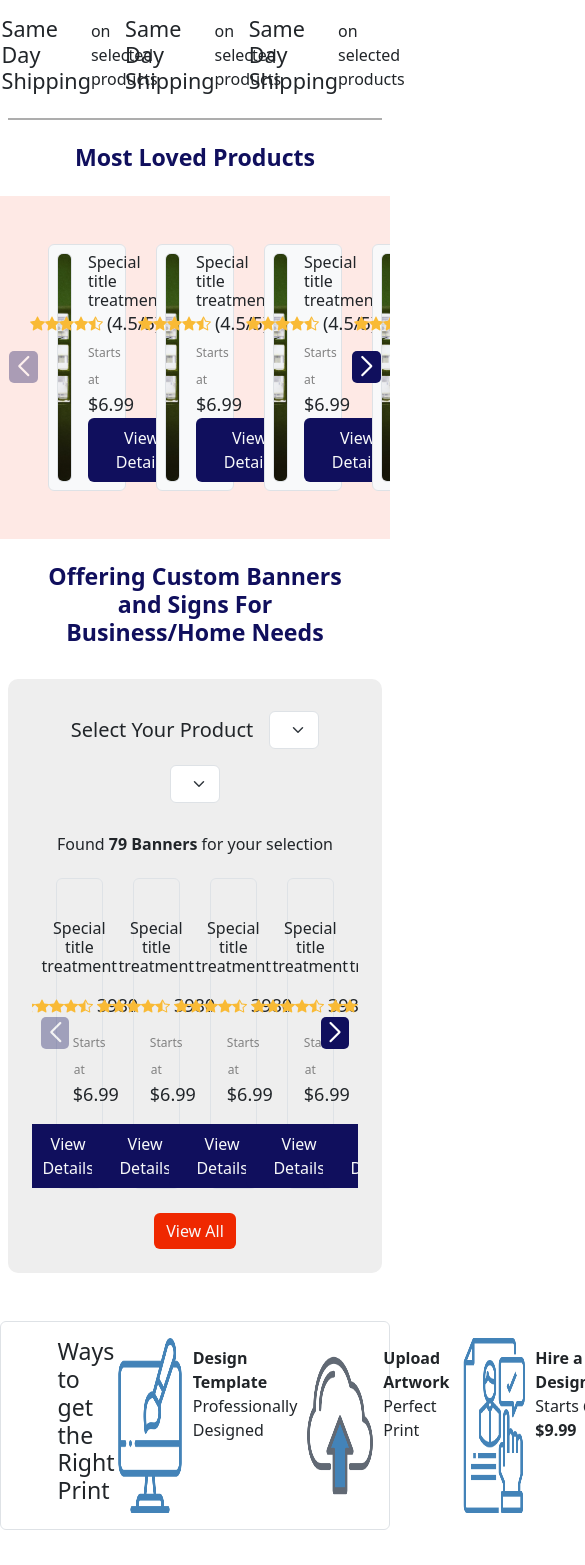
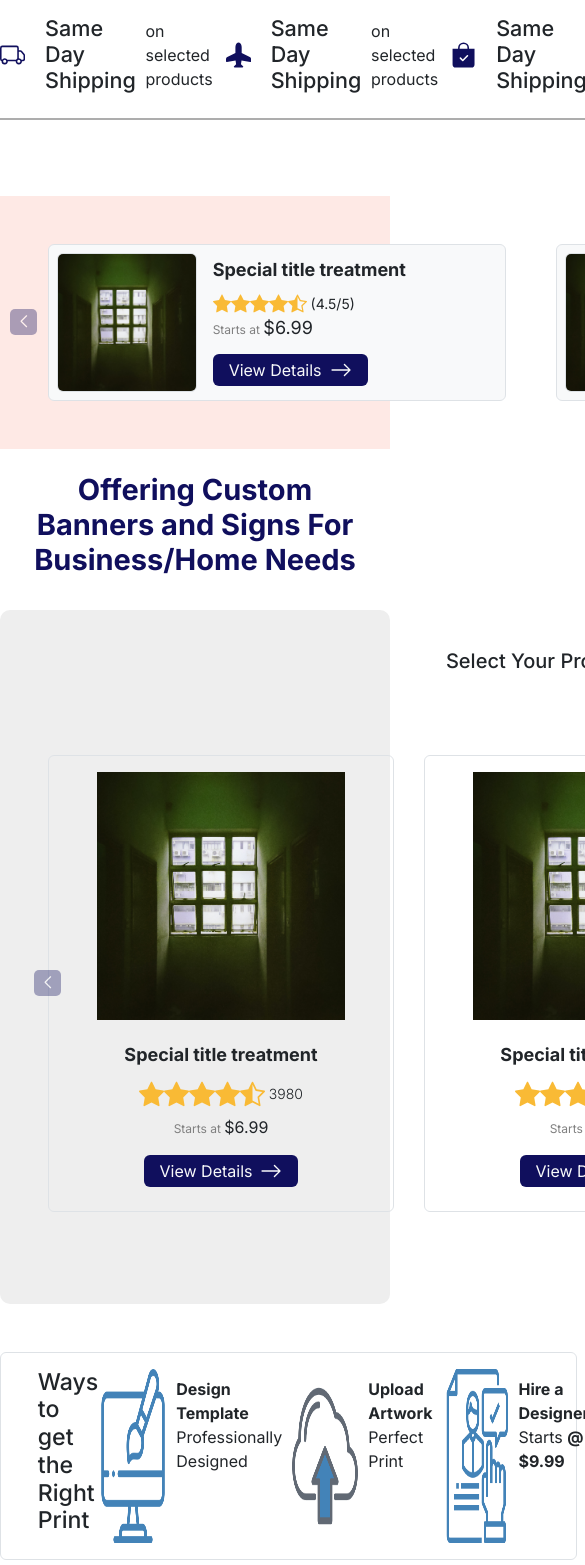
Before and after one commit to ayushhh1108/BannersBuz, a React (Create React App) app: page / in a window 390 px wide. Shown: the part 432-1997 px from the top of the page, 585 px wide, since content can reach past the window. Built offline with nearby package versions, Linux system fonts and the light colour scheme.

Commit message:
add Home page changes

```diff
--- a/public/index.html
+++ b/public/index.html
@@ -8,6 +8,9 @@
   <meta name="theme-color" content="#000000" />
   <meta name="description" content="Web site created using create-react-app" />
   <link rel="apple-touch-icon" href="%PUBLIC_URL%/logo192.png" />
+  <link rel="preconnect" href="https://fonts.googleapis.com">
+  <link rel="preconnect" href="https://fonts.gstatic.com" crossorigin>
+  <link href="https://fonts.googleapis.com/css2?family=Inter:wght@100;200;300;400;500;600;700;800;900&display=swap" rel="stylesheet">
   <link rel="manifest" href="%PUBLIC_URL%/manifest.json" />
   <title>BannerWeb</title>
   <link rel="stylesheet" href="https://cdn.jsdelivr.net/npm/bootstrap@4.0.0/dist/css/bootstrap.min.css"
--- a/src/components/Footer/index.js
+++ b/src/components/Footer/index.js
@@ -5,7 +5,7 @@ import SecurityBudgeFooter from "../SecurityBudgeFooter";
 
 const Footer = () => {
   return (
-    <div className="container mw-100 m-0 p-0">
+    <div className="container mw-100 m-0 p-0 w-cm mx-auto">
       <footer className=" text-center text-lg-start  w-100 ">
         <div className="container mw-100 p-4 pb-0">
           <div className="row my-4 justify-content-between">
--- a/src/components/RightArrowBTN/index.js
+++ b/src/components/RightArrowBTN/index.js
@@ -5,16 +5,19 @@ const RightArrowbtn = ({ text }) => {
   return (
     <a
       href="#"
-      className="d-flex card-title align-items-center px-4 rounded py-2 justify-content-around w-fit-content text-light bg-blue-btn"
+      className="d-flex card-title align-items-center px-3 rounded py-1 justify-content-around w-fit-content text-light bg-blue-btn"
     >
-      <span className="pr-2">{text}</span> <RightSideArrowIcon />
+      <span className="pr-2 f-size-16">{text}</span> <RightSideArrowIcon />
     </a>
   );
 };
 
 const OrangeButton = ({ text }) => {
   return (
-    <Button variant="outline-primary outline-primary bg-orange border-0 py-1 text-light">
+    <Button
+      variant="outline-primary outline-primary bg-orange border-0 text-light"
+      style={{ padding: "10px 20px" }}
+    >
       {text}
     </Button>
   );
--- a/src/components/SecoundLast/index.js
+++ b/src/components/SecoundLast/index.js
@@ -1,13 +1,27 @@
 import React from "react";
 import "../../css/style.css";
 import { Button, Form } from "react-bootstrap";
-const SubscribeSection = ({upperLineNone}) => {
+const SubscribeSection = ({ upperLineNone }) => {
   return (
-    <container className="w-100 text-center d-flex align-items-center justify-content-evenly p-3 Subscribe-box" style={{backgroundColor:"#4383b8",color:"white"}}>
-    <p className="w-33">Subscribe to our newsletter and get 20% OFF on Your First Order + Free Shipping.</p>
-    <Form.Control type="text" className="w-45 height-fitcontant" placeholder="Normal text" />
-    <Button variant="light" className="height-fitcontant px-2 my-2">SUBSCRIBE</Button>
-  </container>
+    <div
+      className="w-100 text-center "
+      style={{ backgroundColor: "#4383b8", color: "white" }}
+    >
+      <div className="w-100 text-center d-flex align-items-center justify-content-evenly p-3 Subscribe-box w-cm">
+        <p className="w-33">
+          Subscribe to our newsletter and get 20% OFF on Your First Order + Free
+          Shipping.
+        </p>
+        <Form.Control
+          type="text"
+          className="w-45 height-fitcontant"
+          placeholder="Normal text"
+        />
+        <Button variant="light" className="height-fitcontant px-2 my-2">
+          SUBSCRIBE
+        </Button>
+      </div>
+    </div>
   );
 };
 
--- a/src/components/Slider/SliderCard.js
+++ b/src/components/Slider/SliderCard.js
@@ -14,14 +14,13 @@ import { RightArrowbtn } from "../RightArrowBTN";
 const SliderCard = () => {
   const [array, setArray] = useState([1, 2, 3, 4, 4, 5, 6, 7, 8, 9]);
   return (
-    <>
+    <div className="w-100" style={{ backgroundColor: "#ef28001a" }}>
       <Swiper
         slidesPerView={3}
-        spaceBetween={30}
+        spaceBetween={50}
         navigation={true}
         modules={[Pagination, Navigation]}
-        className="mySwiper p-5 height-fitcontant"
-        style={{ backgroundColor: "#ef28001a" }}
+        className="mySwiper p-5 height-fitcontant w-cm"
       >
         {array.map((i) => (
           <SwiperSlide>
@@ -31,7 +30,7 @@ const SliderCard = () => {
                   <img src={cardImg} alt="card-img" />
                 </div>
                 <div className="d-flex flex-wrap align-items-center pl-3 w-75">
-                  <h5 className="card-title text-left mb-0">
+                  <h5 className="card-title text-left mb-0 f-size-18 fw-bold">
                     Special title treatment
                   </h5>
                   <div className="w-100">
@@ -41,10 +40,57 @@ const SliderCard = () => {
                       <img src={star} alt="star" />
                       <img src={star} alt="star" />
                       <img src={halfstar} alt="star" />
-                      <span className="ms-1">(4.5/5)</span>
+                      <span className="ms-1 f-size-14">(4.5/5)</span>
                     </div>
                     <Card.Text className="text-left">
                       <span className="test-dec">Starts at </span>$6.99
+                    </Card.Text>
+                  </div>
+                  <RightArrowbtn text={"View Details"} />
+                </div>
+              </div>
+            </div>
+          </SwiperSlide>
+        ))}
+      </Swiper>
+    </div>
+  );
+};
+
+const VerticalImgCardSlider = () => {
+  const array = [1, 2, 3, 4, 4, 5, 6, 7, 8, 9];
+  return (
+    <>
+      <Swiper
+        slidesPerView={4}
+        spaceBetween={30}
+        navigation={true}
+        modules={[Pagination, Navigation]}
+        className="mySwiper p-4"
+        style={{ height: "fit-content" }}
+      >
+        {array.map((i) => (
+          <SwiperSlide style={{ height: "fit-content" }}>
+            <div className="col-sm-12 rounded border p-0">
+              <div className="card-body d-flex flex-wrap justify-content-center">
+                <div className="img-container w-100 px-5 py-3">
+                  <img src={cardImg} alt="card-img" />
+                </div>
+                <div className="pb-4 d-flex flex-wrap align-items-center w-100 justify-content-center">
+                  <h5 className="card-title text-center mb-0 p-2 f-size-18 fw-bold">
+                    Special title treatment
+                  </h5>
+                  <div className="w-100 p-2">
+                    <div className="d-flex align-items-center justify-content-center w-50 mx-auto">
+                      <img src={star} alt="star" />
+                      <img src={star} alt="star" />
+                      <img src={star} alt="star" />
+                      <img src={star} alt="star" />
+                      <img src={halfstar} alt="star" />
+                      <span className="ms-1 font-weight-light f-size-14">3980</span>
+                    </div>
+                    <Card.Text className="text-center p-2 f-size-16">
+                      <span className="test-dec ">Starts at </span>$6.99
                     </Card.Text>
                   </div>
                   <RightArrowbtn text={"View Details"} />
@@ -58,46 +104,21 @@ const SliderCard = () => {
   );
 };
 
-const VerticalImgCardSlider = () => {
+const OnHBorderBtnCardSlider = ({ secound }) => {
   const array = [1, 2, 3, 4, 4, 5, 6, 7, 8, 9];
   return (
     <>
       <Swiper
         slidesPerView={4}
-        spaceBetween={30}
+        spaceBetween={55}
         navigation={true}
         modules={[Pagination, Navigation]}
-        className="mySwiper p-4"
-        style={{height:"fit-content"}}
+        className="mySwiper p-5 py-5"
+        style={{ height: "fit-content" }}
       >
         {array.map((i) => (
-          <SwiperSlide style={{height:"fit-content"}}>
-            <div className="col-sm-12 rounded border p-0">
-              <div className="card-body d-flex flex-wrap justify-content-center">
-                <div className="img-container w-100 px-5 py-3">
-                  <img src={cardImg} alt="card-img" />
-                </div>
-                <div className="d-flex flex-wrap align-items-center w-100 justify-content-center">
-                  <h5 className="card-title text-center mb-0 p-2">
-                    Special title treatment
-                  </h5>
-                  <div className="w-100 p-2">
-                    <div className="d-flex align-items-center justify-content-center w-50 mx-auto">
-                      <img src={star} alt="star" />
-                      <img src={star} alt="star" />
-                      <img src={star} alt="star" />
-                      <img src={star} alt="star" />
-                      <img src={halfstar} alt="star" />
-                      <span className="ms-1 font-weight-light">3980</span>
-                    </div>
-                    <Card.Text className="text-center p-2">
-                      <span className="test-dec">Starts at </span>$6.99
-                    </Card.Text>
-                  </div>
-                  <RightArrowbtn text={"View Details"} />
-                </div>
-              </div>
-            </div>
+          <SwiperSlide style={{ height: "fit-content" }}>
+            <OnHBorderBtnCard secound={secound} />
           </SwiperSlide>
         ))}
       </Swiper>
@@ -105,26 +126,4 @@ const VerticalImgCardSlider = () => {
   );
 };
 
-const OnHBorderBtnCardSlider = ({secound}) => {
-  const array = [1, 2, 3, 4, 4, 5, 6, 7, 8, 9];
-  return (
-    <>
-      <Swiper
-        slidesPerView={4}
-        spaceBetween={30}
-        navigation={true}
-        modules={[Pagination, Navigation]}
-        className="mySwiper p-5 py-4"
-        style={{height:"fit-content"}}
-      >
-        {array.map((i) => (
-          <SwiperSlide style={{height:"fit-content"}}>
-            <OnHBorderBtnCard secound={secound}/>
-          </SwiperSlide>
-        ))}
-      </Swiper>
-    </>
-  );
-};
-
-export {SliderCard , VerticalImgCardSlider, OnHBorderBtnCardSlider};
+export { SliderCard, VerticalImgCardSlider, OnHBorderBtnCardSlider };
--- a/src/components/header/Header.js
+++ b/src/components/header/Header.js
@@ -298,9 +298,15 @@ const Header = ({ upperLineNone, categoryNone, searchNone }) => {
           )}
         </div>
         <div className="d-none d-md-flex w-20 justify-content-around chat-now-box">
-          <div className="d-flex justify-content-between align-items-center w-50 callUsBox">
+          <div className="d-flex align-items-center w-50 callUsBox">
             <img src={callUs} alt="callUs" className="call-us connect" />
-            <span className="small-sub-text">
+            <span className="small-sub-text ml-3">
+              Chat now
+            </span>
+          </div>
+          <div className="d-flex align-items-center w-50 callUsBox">
+            <img src={callUs} alt="callUs" className="call-us connect" />
+            <span className="small-sub-text ml-3">
               Call us
               <p className="mb-0">800-580-4489</p>
             </span>
--- a/src/components/product-box/index.js
+++ b/src/components/product-box/index.js
@@ -17,7 +17,7 @@ const ProductBox = () => {
   return (
     <div className="w-18 cursor-pointer product-box my-3">
       <div className="border rounded product-img-box">
-        <img src={products} alt="alt" className="w-100" />
+        <img src={products} alt="alt" className="w-100 rounded" />
       </div>
       <p className="text-center py-3 f-size-18 mb-0 product-label">
         Custom Flags
@@ -32,7 +32,7 @@ const OnHBorderBtnCard = ({ secound }) => {
       <div
         className={secound ? "border rounded " : "border rounded card-img-box"}
       >
-        <img src={secound ? product2 : products} alt="alt" className="w-100" />
+        <img src={secound ? product2 : products} alt="alt" className="w-100 rounded" />
       </div>
       <p className="all-titles text-center py-3 px-1 f-size-16 mb-0 product-label">
         Address Labels / Return Address Labels
@@ -46,12 +46,6 @@ const OnHBorderBtnCard = ({ secound }) => {
         className="d-flex card-title w-100 justify-content-center p-3 costomize-text"
       >
         View Details{" "}
-        <img
-          src={rightArrow}
-          alt="right-arrow"
-          className="pl-2 right-arrows"
-          style={{ width: "36px" }}
-        />
       </a>
     </div>
   );
--- a/src/css/style.css
+++ b/src/css/style.css
@@ -7,6 +7,7 @@
 * {
   box-sizing: border-box;
   margin: 0;
+  font-family: 'Inter', sans-serif !important;
 }
 .gap-3 {
   gap: 30px;
@@ -232,7 +233,7 @@ a:hover {
 }
 .w-cm {
   margin: 0px auto;
-  width: 96%;
+  width: 1570px !important;
 }
 .topbar {
   padding-top: 5px;
@@ -505,22 +506,24 @@ a:hover {
 }
 .product-h-box {
   transition: all 0.7s;
-}
-.product-h-box:hover {
   border-radius: 10px;
   overflow: hidden;
   box-shadow: rgba(60, 64, 67, 0.3) 0px 1px 2px 0px,
     rgba(60, 64, 67, 0.15) 0px 2px 6px 2px;
 }
-.product-h-box:hover .card-img-box {
+.costomize-text:hover{
+  color: white;
+  background-color: var(--orange);
+}
+.card-img-box {
   border-bottom: none !important;
 }
-.product-h-box:hover .costomize-text {
+.costomize-text {
   color: white;
   background-color: var(--blue-color);
   margin-top: 15px;
 }
-.product-h-box:hover .right-arrows {
+.right-arrows {
   display: none;
 }
 .design-center-div {
@@ -916,10 +919,10 @@ a:hover {
 
 }
 .mySwiper .swiper-button-prev:after, .mySwiper .swiper-button-next:after{
-  font-size: 20px;
+  font-size: 12px;
   color: white;
   background-color: #100F5D;
-  padding: 6px 9px;
+  padding: 7px 10px;
   border-radius: 5px;
   font-weight: bold;
 }
--- a/src/pages/home.js
+++ b/src/pages/home.js
@@ -99,16 +99,19 @@ const HomePage = () => {
             </div>
           </div>
           <div className="w-100">
-            <h3 className="all-titles text-center mx-auto mt-4 mb-4 w-cm">
+            <h3 className="all-titles text-center mx-auto my-4 w-cm">
               Most Loved Products
             </h3>
             <SliderCard />
           </div>
-          <div className="w-cm">
-            <h3 className="all-titles p-4 mx-auto text-center">
+          <h3
+            className="all-titles p-4 mx-auto text-center"
+            style={{ fontSize: "29px" }}
+          >
             Offering Custom Banners and Signs For Business/Home Needs
           </h3>
-            <div className="select-product-box w-100 d-flex justify-content-center align-items-center p-4 flex-wrap">
+          <div className="w-100 select-product-box">
+            <div className="w-cm w-100 d-flex justify-content-center align-items-center p-4 flex-wrap">
               <h5 className="d-inline m-2">Select Your Product</h5>
               <Form.Select
                 aria-label="Default select example"
@@ -132,13 +135,17 @@ const HomePage = () => {
                 Found <b>79 Banners</b> for your selection
               </h6>
               <VerticalImgCardSlider />
-              <Button variant="outline-primary bg-orange border-0 text-light">
+              <Button
+                variant="outline-primary"
+                style={{ padding: "10px 20px" }}
+                className=" bg-orange border-0 text-light"
+              >
                 View All
               </Button>
             </div>
           </div>
-          <div className="w-100 border rounded my-5">
-            <div className=" w-75 d-flex justify-content-between mx-auto py-3 px-2 ">
+          <div className="w-100 border rounded my-5 w-cm">
+            <div className=" w-90 d-flex justify-content-between mx-auto py-3 px-2 ">
               <h3 className="w-25">Ways to get the Right Print</h3>
               <div className="d-flex align-item-center">
                 <img
@@ -179,18 +186,18 @@ const HomePage = () => {
               </div>
             </div>
           </div>
-          <h3 className="text-center all-titles w-100 mt-3 w-cm">
-            Our Best Sellers
-          </h3>
-          <span className="text-center w-100 sub-gray-text w-cm">
+          <div className="w-100 text-center">
+            <h3 className="text-center all-titles w-100">Our Best Sellers</h3>
+            <span className="text-center w-100 sub-gray-text">
               Boost Sales with Top-Charting Categories
             </span>
+          </div>
           <div className="my-5 d-flex flex-wrap justify-content-around w-cm">
             {arrayOfTen.map((i) => (
               <ProductBox />
             ))}
           </div>
-          <div className="w-100 d-flex justify-content-around poster-box my-4 w-cm">
+          <div className="w-100 d-flex justify-content-around poster-box my-5 w-cm">
             <img
               src={poster1}
               alt="poster"
@@ -208,19 +215,23 @@ const HomePage = () => {
           <span className="text-center w-100 sub-gray-text">
             Explore Our Most Popular Products
           </span>
+          <div className="w-cm">
             <OnHBorderBtnCardSlider />
             <div className="w-100 text-right p-4">
               <OrangeButton text="View All" />
             </div>
+          </div>
           <div
-            className="w-100 text-center py-2 w-cm"
+            className="w-100 text-center py-2 "
             style={{ background: "rgb(247, 247, 255)" }}
           >
-            <h3 className="all-titles text-center w-100 mt-3">New Arrivals</h3>
+            <h3 className="all-titles text-center w-100 pt-4">New Arrivals</h3>
             <span className="text-center w-100 sub-gray-text">
               Check Out Our Latest Products
             </span>
+            <div className="w-cm">
               <OnHBorderBtnCardSlider secound={true} />
+            </div>
           </div>
           <container className="d-flex w-100 flex-wrap justify-content-around my-5 w-cm">
             <div
```
Lines whose indentation alone changed are shown as unchanged.
